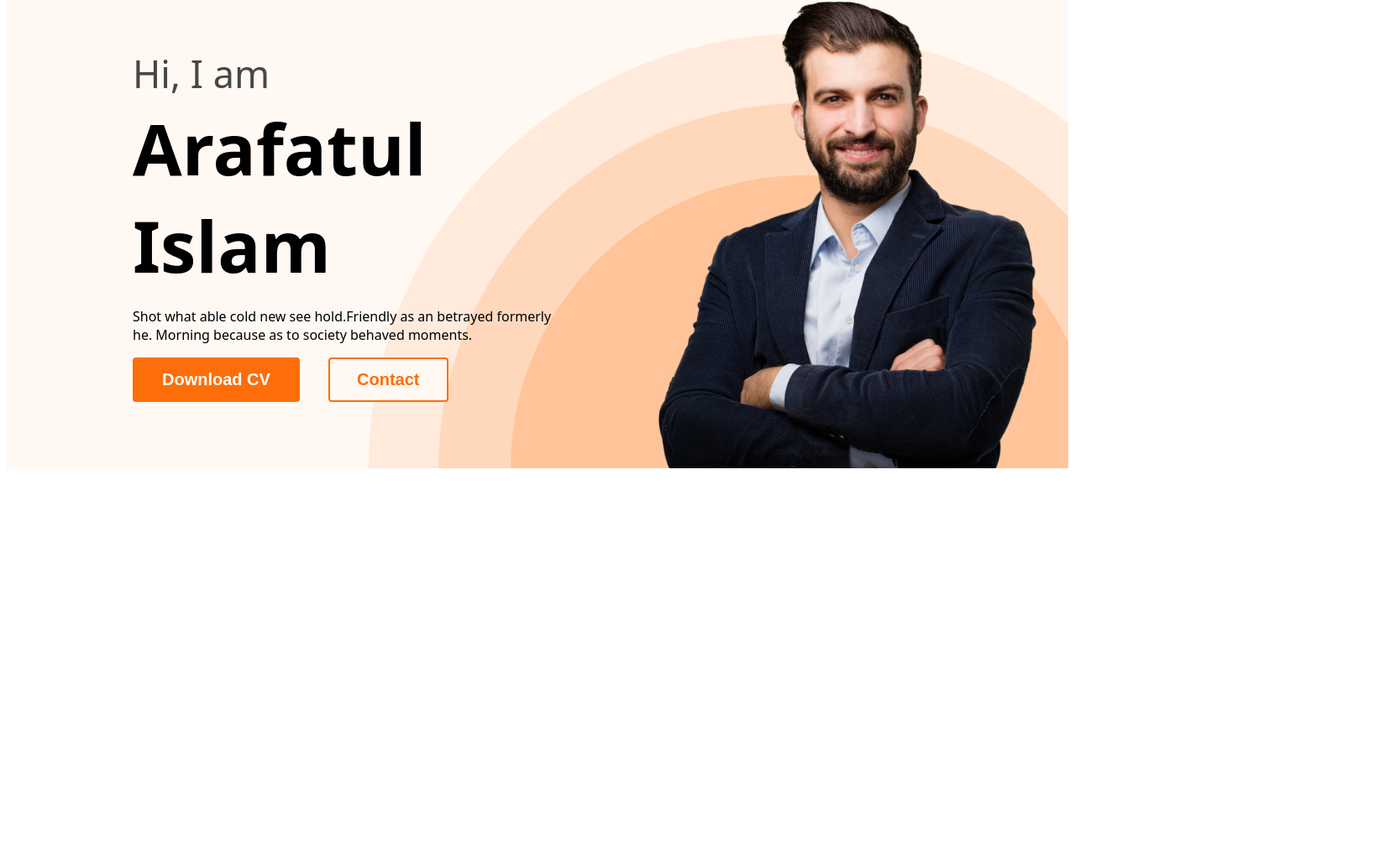
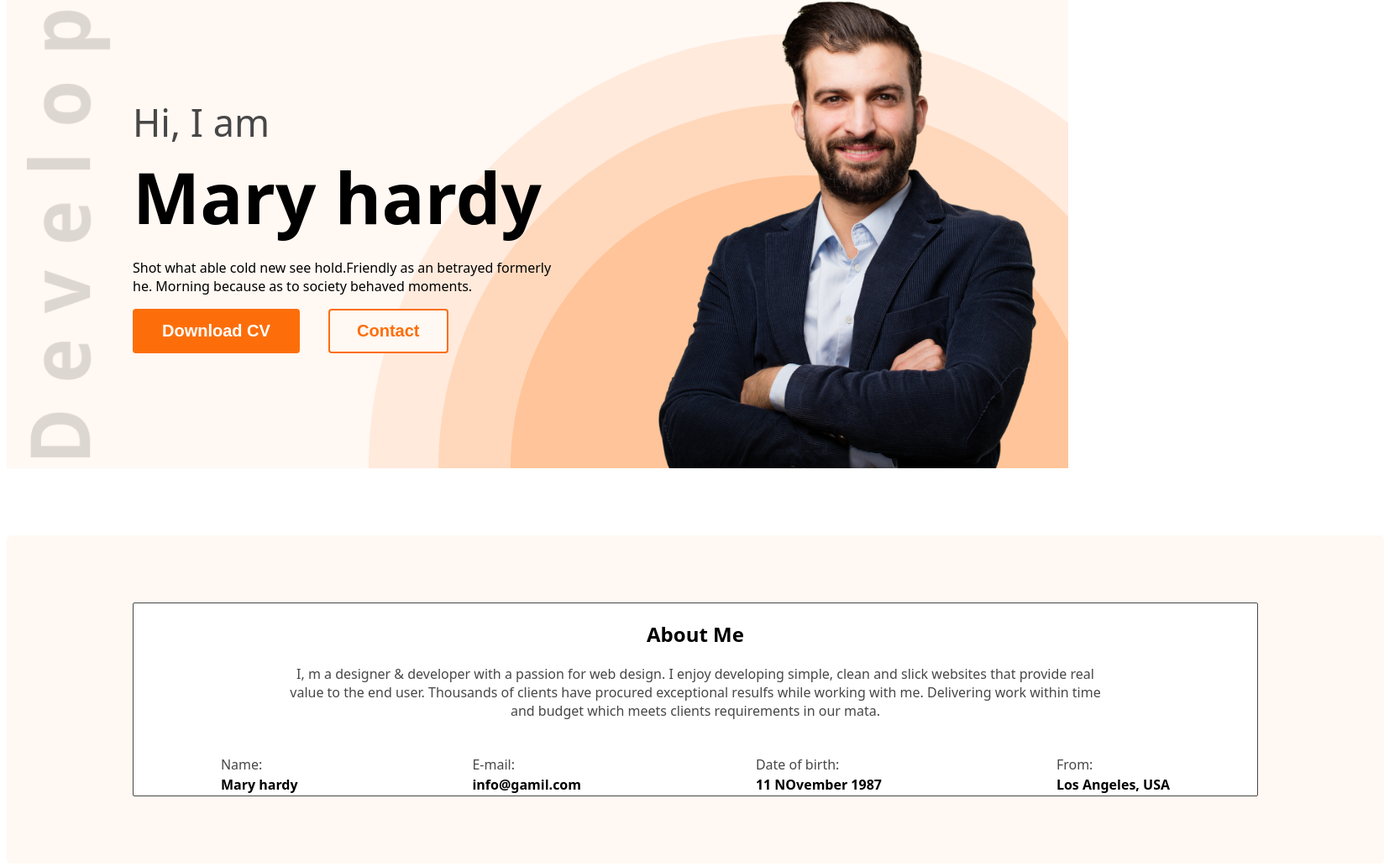
Before and after one commit to zami26/developer-portfolio24, a plain HTML site: page index.html in a window 1280 px wide. Shown: the part 164-1196 px from the top of the page at 84% size, 1648 px wide, since content can reach past the window. Before the commit the page ends 800 px from the top, so only its background shows below. Drawn offline with Linux system fonts and the light colour scheme.

Commit message:
about section done

```diff
--- a/css/style.css
+++ b/css/style.css
@@ -35,9 +35,10 @@ nav li{
 }
 .header{
      background-color: #fff8f3;
-    background-image: url("../images/header_bg.png");
-    background-repeat: no-repeat;
-    background-position: bottom right ;
+    background-image: url("../images/header_bg.png"),url("../images/developer.png");
+    background-repeat: no-repeat, no-repeat;
+    background-position: bottom right,24px ;
+    background-size: auto, 100px 690px;
 }
 .common-btn{
     background: #FD6E0A;
@@ -81,3 +82,30 @@ nav li{
     font-size: 20px;
     margin-left: 30px;
 }
+.common-color{
+    color: #474747;
+}
+.about-sec{
+    width: 1340px;
+    background-color: #fff8f3;
+    margin: 80px auto;
+    padding: 80px 150px;
+    border-radius: 5px;
+}
+.about{
+    background-color: white;
+    border: 1px solid #474747;
+    border-radius: 2px;
+}
+.about-me{
+    text-align: center;
+}
+.address{
+    display: flex;
+    justify-content: space-around;
+    margin: 40px 0px 0px 0px;
+}
+.address-items{
+    margin-top: 2px ;
+    margin-bottom: 2px;
+}
--- a/index.html
+++ b/index.html
@@ -30,7 +30,7 @@
         <div class="banner">
             <div class="banner-content">
                 <h3 class="banner-gritting">Hi, I am</h3>
-                <h1 class="name">Arafatul Islam</h1>
+                <h1 class="name">Mary hardy</h1>
                 <p>Shot what able cold new see hold.Friendly as an betrayed formerly he. Morning because as to society
                     behaved moments.</p>
                  <button class="common-btn">Download CV</button>
@@ -40,7 +40,33 @@
         </div>
     </header>
     <main>
+      <div class="about-sec">
+        <div class="about">
+            <div class="about-me">
+                <h2>About Me</h2>
+                <p class="common-color">I, m a designer & developer with a passion for web design. I enjoy developing simple, clean and  slick websites that provide real <br> value to the end user. Thousands of clients have procured exceptional resulfs while working with me. Delivering work within time <br> and budget which meets clients requirements in our mata.</p>
+            </div>
 
+            <div class="address">
+                <div>
+                    <p class="common-color address-items">Name:</p>
+                    <h4 class="address-items">Mary hardy</h4>
+                </div>
+                <div>
+                    <p class="common-color address-items">E-mail:</p>
+                    <h4 class="address-items">info@gamil.com</h4>
+                </div>
+                <div>
+                    <p class="common-color address-items">Date of birth:</p>
+                    <h4 class="address-items">11 NOvember 1987</h4>
+                </div>
+                <div>
+                    <p class="common-color address-items">From:</p>
+                    <h4 class="address-items">Los Angeles, USA</h4>
+                </div>
+            </div>
+        </div>
+      </div>
     </main>
     <footer>
 
```
